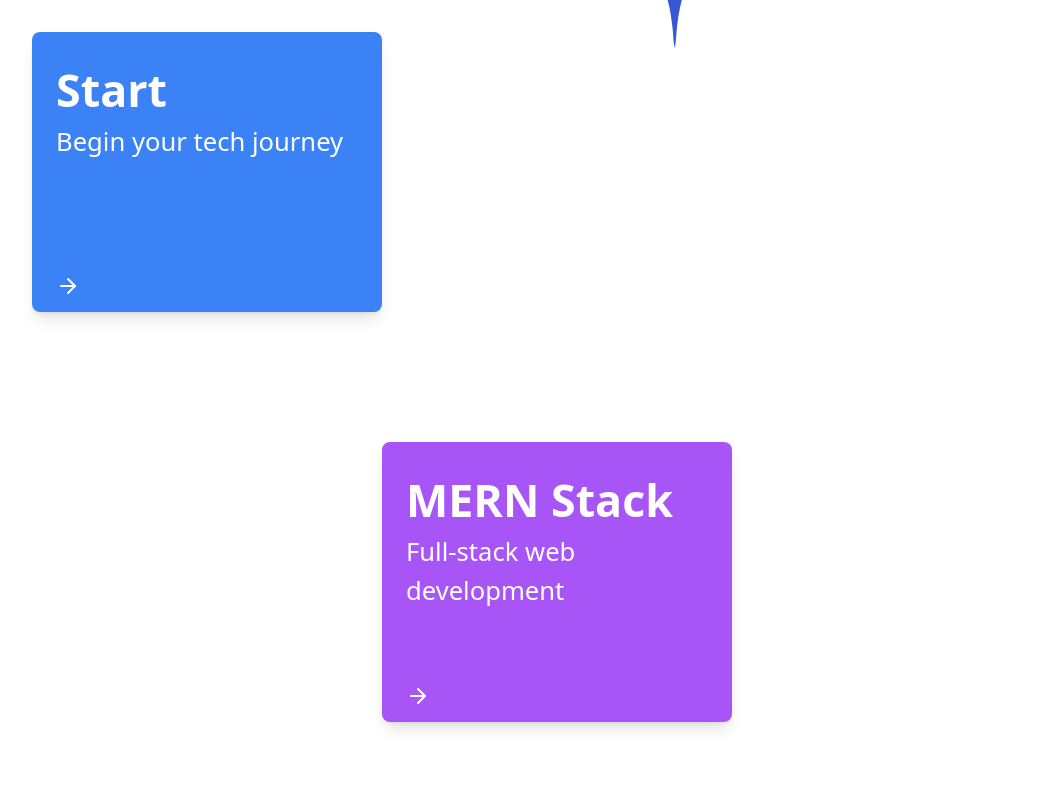
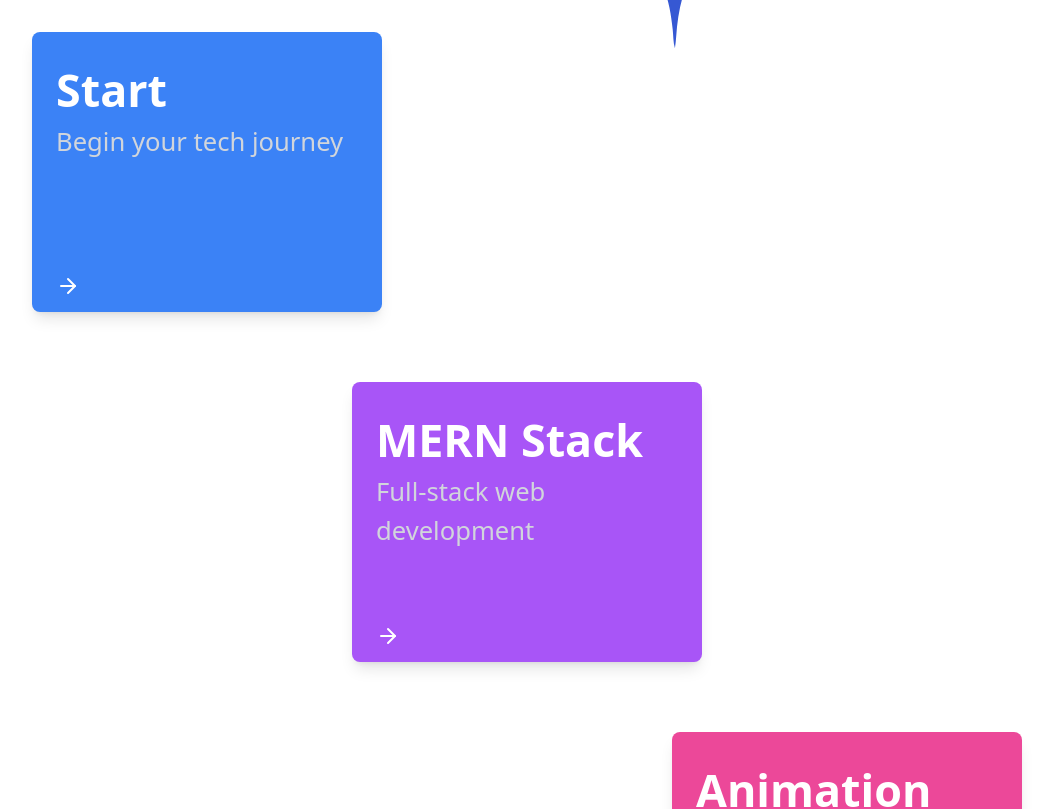
Before and after one commit to sweetymiss018/bootcamp, a React (Vite) app: page / in a window 1280 px wide. Shown: the part 2400-3209 px from the top of the page, without its empty margins (4-1057 px from the left). Built offline with nearby package versions, Linux system fonts and the light colour scheme.

Commit message:
Adding deadline of bootcamp

```diff
--- a/src/components/About.jsx
+++ b/src/components/About.jsx
@@ -83,7 +83,7 @@ const ConnectedCards = () => {
   ];
 
   return (
-    <div ref={containerRef} className="relative h-[200vh] xs-lg:h-[130vh] w-full p-8 ">
+    <div ref={containerRef} className="relative h-[190vh] xs-lg:h-[130vh] w-full p-8 ">
       <div className="relative lg:left-1 md:left-3 sm:left-0">
         {cards.map((card, index) => (
           <div
@@ -94,25 +94,25 @@ const ConnectedCards = () => {
               transform: `translate(${
                 window.innerWidth >= 300 && window.innerWidth <= 548
                   ? 0
-                  : index * (window.innerWidth < 640 ? 100 : window.innerWidth < 768 ? 150 : 350)
+                  : index * (window.innerWidth < 640 ? 100 : window.innerWidth < 768 ? 150 : 320)
               }px, ${
                 window.innerWidth < 640
                   ? index * 250 // Create gap between cards in column layout for small screens
-                  : index * (window.innerWidth < 768 ? 280 : 410)
+                  : index * (window.innerWidth < 768 ? 280 : 350)
               }px)`,
               zIndex: cards.length - index, // Ensures top cards appear above others
             }}
           >
             {/* Back card (hidden initially) */}
             <div className="absolute inset-0 bg-gray-600 opacity-0 hover:opacity-100 transition-opacity duration-300 rounded-lg flex flex-col justify-between p-8">
-              <h3 className="text-[3vw] xs-lg:text-[7vw] font-semibold">{card.backCard.title}</h3>
-              <p className="text-[1.5vw] xs-lg:text-[3vw]">{card.backCard.description}</p>
+              <h3 className="text-[2vw] xs-lg:text-[7vw] font-semibold">{card.backCard.title}</h3>
+              <p className="text-[1.2vw] xs-lg:text-[3vw] mb-2 text-gray-300">{card.backCard.description}</p>
             </div>
 
             {/* Front card */}
             <h3 className="text-[3.5vw] xs-lg:text-[7vw] font-semibold">{card.title}</h3>
-            <p className="text-[2vw] xs-lg:text-[3vw]">{card.description}</p>
-            <ArrowRight className="h-6 w-6 md:h-6 md:w-6 sm:h-3 sm:w-3 xs-lg:h-4 xs-lg:w-4 absolute bottom-[5%] hover:hidden" />
+            <p className="text-[2vw] xs-lg:text-[3vw] text-gray-300">{card.description}</p>
+            <ArrowRight className="h-6 w-6 md:h-6 md:w-6 sm:h-3 sm:w-3 xs-lg:h-4 xs-lg:w-4 absolute bottom-[5%] " />
           </div>
         ))}
       </div>
```
